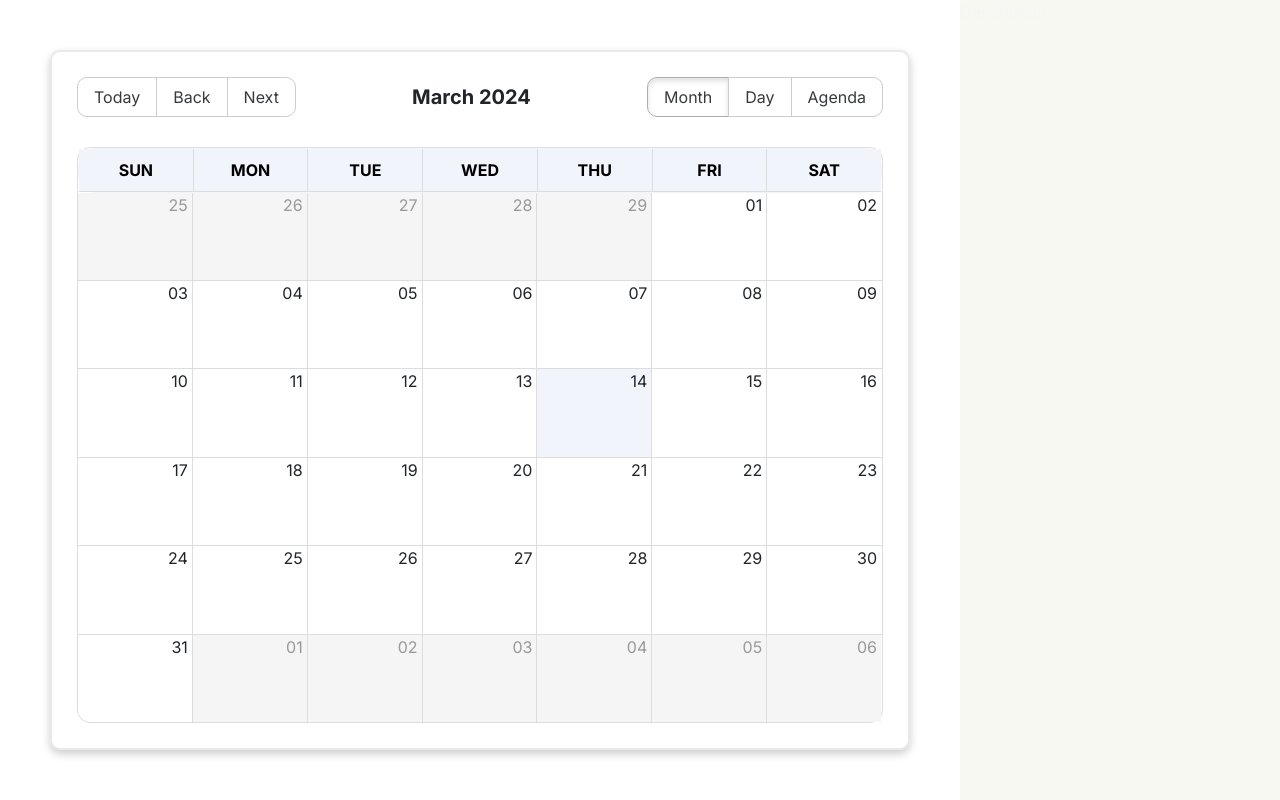
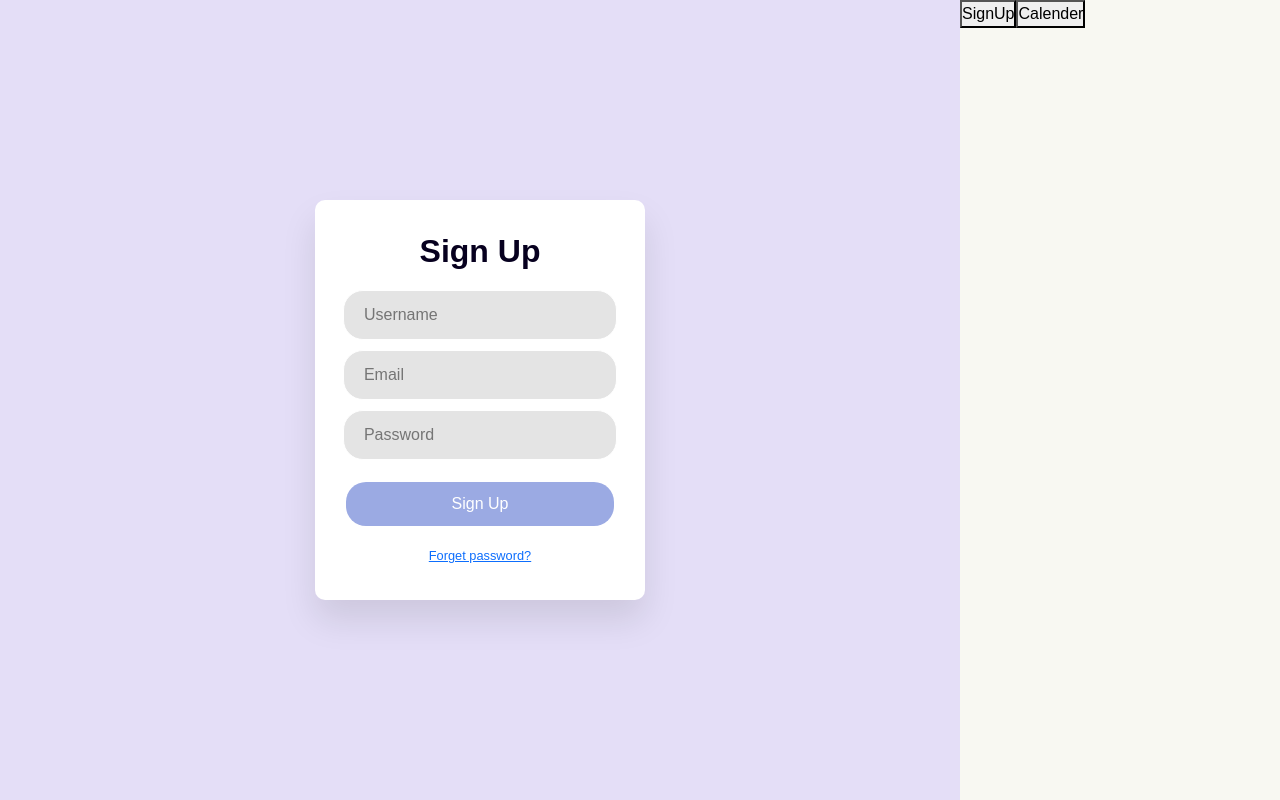
Before and after one commit to FuhadSanin/VenueNow-MiniProject, a React (Vite) app in the folder frontend/: page /sign in a window 1280 px wide. Built offline with nearby package versions, Linux system fonts and the light colour scheme.

Commit message:
Description

```diff
--- a/frontend/package.json
+++ b/frontend/package.json
@@ -20,6 +20,7 @@
     "react-big-calendar": "^1.6.8",
     "react-dom": "^18.2.0",
     "react-icons": "^5.0.1",
+    "react-router-dom": "^6.22.3",
     "styled-components": "^6.1.8"
   },
   "devDependencies": {
--- a/frontend/src/App.jsx
+++ b/frontend/src/App.jsx
@@ -1,24 +1,33 @@
-import React from "react"
-import CalendarInterface from "./Components/Calendar/Calendar-Interface.jsx"
+import React from "react";
+import CalendarInterface from "./Components/Calendar/Calendar-Interface.jsx";
+import Description from "./Components/About/About.jsx";
+import { Routes, Route } from "react-router-dom";
+import SignUp from "./Components/SignUp/SignUp.jsx";
+
 function App() {
   return (
-    <div style={{ width: "100%", height: "100%", display: "flex" }}>
-      <div style={{ height: "100vh", width: "75%" }}>
-        <CalendarInterface />
-      </div>
+    // <div style={{ width: "100%", height: "100%", display: "flex" }}>
+    //   <div style={{ height: "100vh", width: "75%" }}>
+    //     <CalendarInterface />
+    //   </div>
+    //     <Description/>
+    // </div>
+    <div style={{ display: "flex", justifyContent: "center", alignItems:"center" }}>
       <div
         style={{
-          height: "100vh",
-          width: "25%",
-          backgroundColor: "#F8F8F2",
-          color: "whitesmoke",
+          width: "75%",
         }}
       >
-        <div className="content"></div>
-        Description
+        <Routes>
+          <Route exact path="/" element={<CalendarInterface />} />
+          <Route path="/sign" element={<SignUp />} />
+        </Routes>
+      </div>
+      <div style={{ width: "25%" }}>
+        <Description />
       </div>
     </div>
-  )
+  );
 }
 
-export default App
+export default App;
--- /dev/null
+++ b/frontend/src/Components/About/About.css
@@ -0,0 +1,4 @@
+.content {
+  height: 100vh;
+  background-color: #f8f8f2;
+}
--- /dev/null
+++ b/frontend/src/Components/About/About.jsx
@@ -0,0 +1,18 @@
+import React from "react";
+import { Link } from "react-router-dom";
+import "./About.css";
+
+const About = () => {
+  return (
+      <div className="content">
+        <Link to={"/sign"}>
+          <button>SignUp</button>
+        </Link>
+        <Link to={"/"}>
+          <button>Calender</button>
+        </Link>
+      </div>
+  );
+};
+
+export default About;
--- a/frontend/src/Components/Calendar/index.css
+++ b/frontend/src/Components/Calendar/index.css
@@ -2,12 +2,15 @@
 * {
   font-family: "Inter", sans-serif;
 }
-
+body {
+  background: #E4DEF7;
+}
 .rbc-event {
   padding: 0 !important;
   font-size: 12px;
 }
 .rbc-calendar {
+  background-color: white;
   border: 2px solid rgba(188, 179, 179, 0.301);
   padding: 25px;
   border-radius: 10px;
--- /dev/null
+++ b/frontend/src/Components/SignUp/SignUp.css
@@ -0,0 +1,53 @@
+* {
+  margin: 0;
+  padding: 0;
+  box-sizing: border-box;
+  font-family: "Poppins", sans-serif;
+}
+.wrapper {
+  width: 330px;
+  height: 400px;
+  padding: 2rem 1rem;
+  margin: 50px auto;
+  background-color: #ffff;
+  border-radius: 10px;
+  text-align: center;
+  box-shadow: 0 20px 35px rgba(0, 0, 0, 0.1);
+}
+.wrapper h1 {
+  font-size: 2rem;
+  font-weight: 600;
+  color: #07001f;
+  margin-bottom: 1.2rem;
+}
+.wrapper form input {
+  width: 92%;
+  outline: none;
+  border: 1px solid #fff;
+  padding: 12px 20px;
+  margin-bottom: 10px;
+  border-radius: 20px;
+  background: #e4e4e4;
+}
+.wrapper button {
+  font-size: 1rem;
+  margin-top: 0.8rem;
+  padding: 10px 0;
+  border-radius: 20px;
+  outline: none;
+  border: none;
+  width: 90%;
+  color: #fff;
+  cursor: pointer;
+  background: #9baae3;
+}
+.wrapper button:hover {
+  background: #879ced;
+}
+.wrapper input:focus {
+  border: 1px solid #f6f6f6;
+}
+.wrapper .member {
+  margin-top: 1.2rem;
+  font-size: 0.8rem;
+}
--- /dev/null
+++ b/frontend/src/Components/SignUp/SignUp.jsx
@@ -0,0 +1,21 @@
+import React from "react";
+import "./SignUp.css";
+
+function SignUp() {
+  return (
+    <div className="wrapper">
+      <h1>Sign Up</h1>
+      <form action="#">
+        <input type="text" placeholder="Username" />
+        <input type="email" placeholder="Email" />
+        <input type="password" placeholder="Password" />
+      </form>
+      <button>Sign Up</button>
+      <div className="member">
+        <a href="#">Forget password?</a>
+      </div>
+    </div>
+  );
+}
+
+export default SignUp;
--- a/frontend/src/main.jsx
+++ b/frontend/src/main.jsx
@@ -1,9 +1,10 @@
 import React from 'react'
 import ReactDOM from 'react-dom/client'
 import App from './App.jsx'
+import { BrowserRouter } from "react-router-dom"
 
 ReactDOM.createRoot(document.getElementById('root')).render(
-  <React.StrictMode>
+  <BrowserRouter>
     <App />
-  </React.StrictMode>,
+  </BrowserRouter>
 )
```
Also changed, not shown: 1 other file (tests, documents, lock files or other folders).
